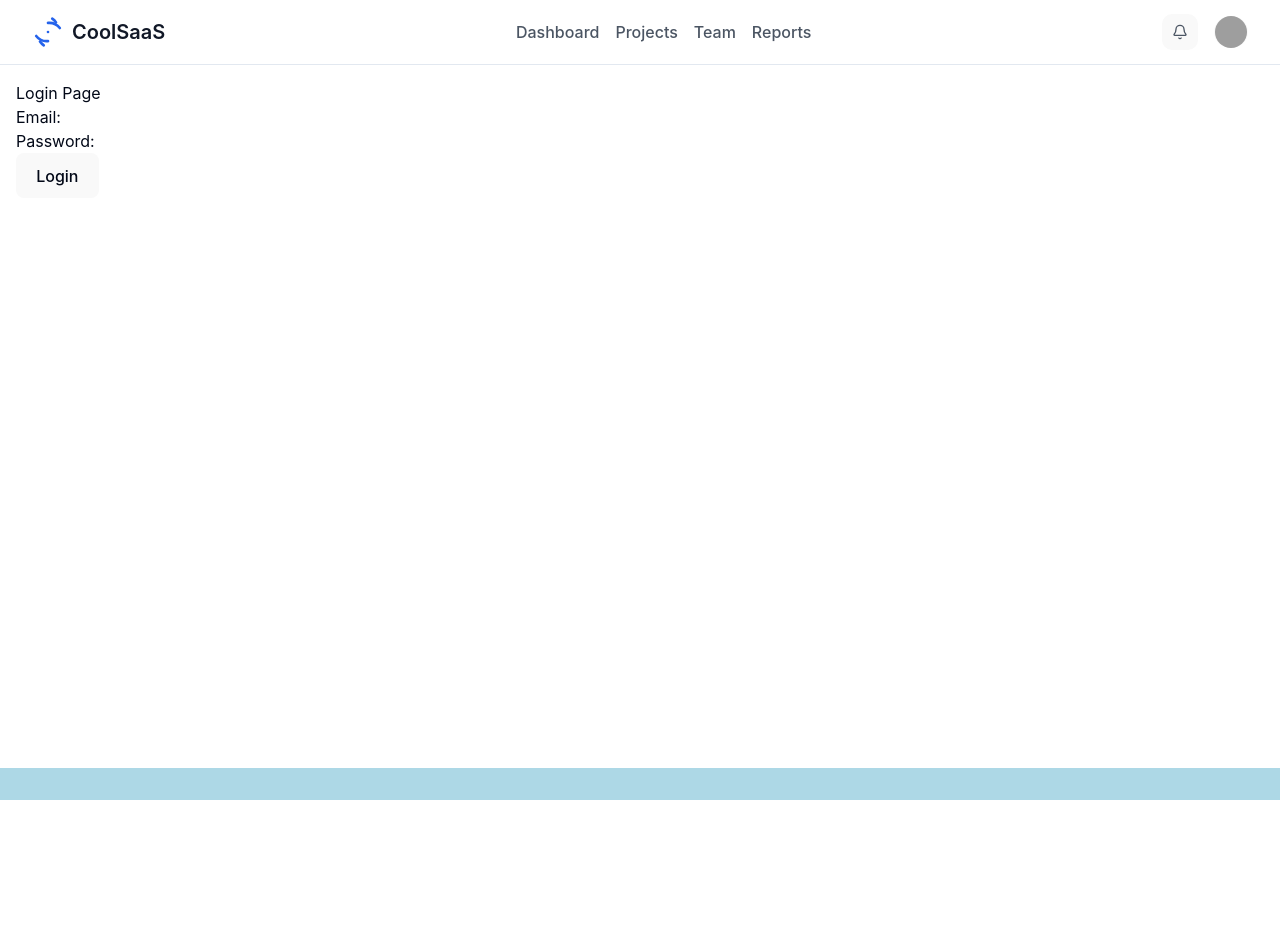
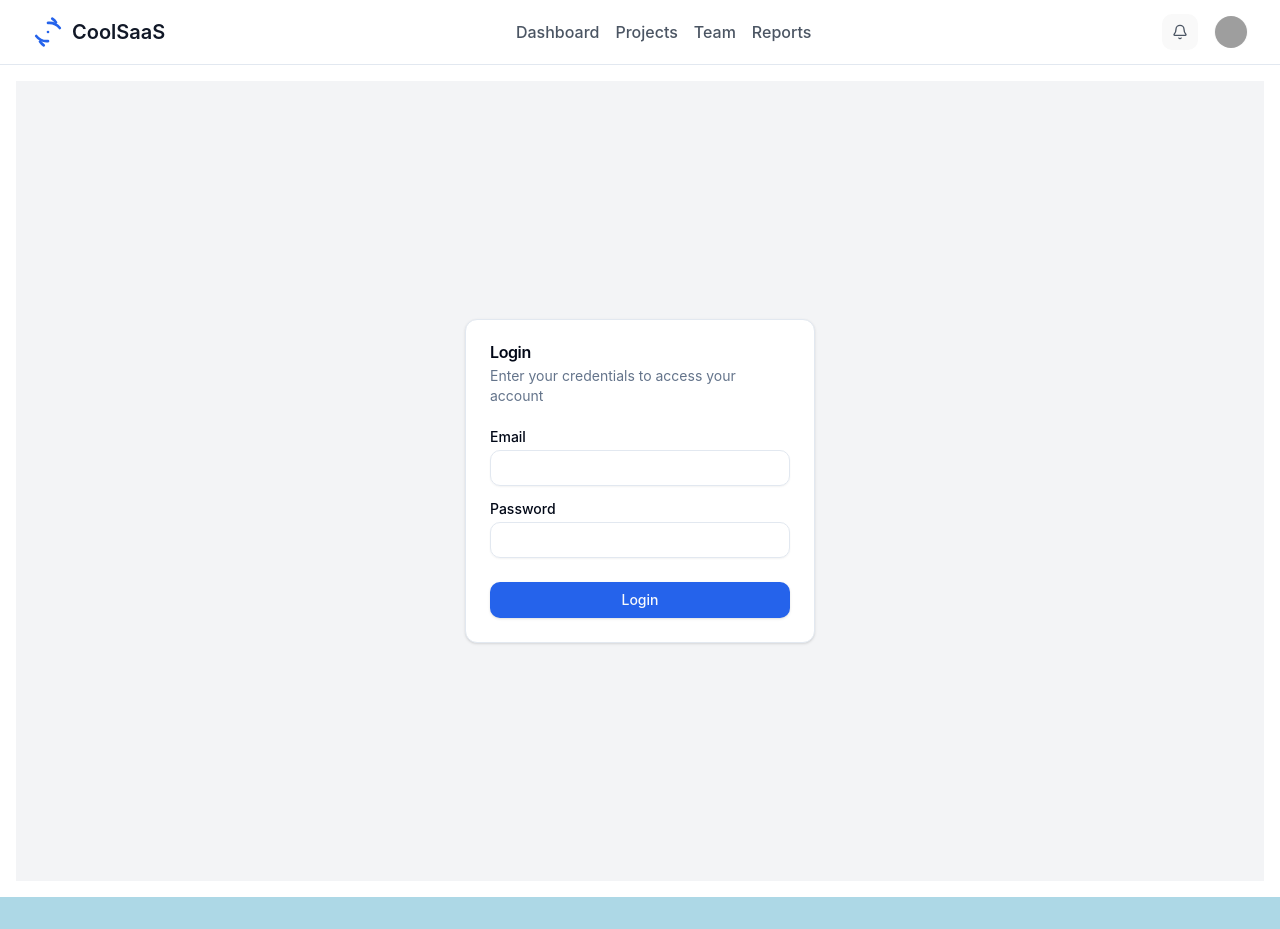
Before and after one commit to Ricky0308/react_django_base, a React (Vite) app in the folder frontend/: page /login in a window 1280 px wide. Before the commit the page ends 800 px from the top, so only its background shows below. Built offline with nearby package versions, Linux system fonts and the light colour scheme; grey boxes are pictures that could not be loaded.

Commit message:
made login form

```diff
--- a/frontend/src/pages/Login.tsx
+++ b/frontend/src/pages/Login.tsx
@@ -1,48 +1,71 @@
-import React, { useState } from 'react';
-import { authService } from '../features/auth/api/authService';
+"use client"
+
+import type React from "react"
+import { useState } from "react"
+import { useNavigate } from "react-router-dom"
+import { authService } from "../features/auth/api/authService"
+import { Button } from "@/components/ui/button"
+import { Input } from "@/components/ui/input"
+import { Label } from "@/components/ui/label"
+import { Card, CardContent, CardDescription, CardFooter, CardHeader, CardTitle } from "@/components/ui/card"
+import { Alert } from "@/components/ui/alert"
 
 const Login: React.FC = () => {
-  const [email, setEmail] = useState('');
-  const [password, setPassword] = useState('');
-  const [message, setMessage] = useState('');
+  const [email, setEmail] = useState("")
+  const [password, setPassword] = useState("")
+  const [error, setError] = useState("")
+  const navigate = useNavigate()
 
   const handleLogin = async (e: React.FormEvent) => {
-    e.preventDefault();
+    e.preventDefault()
     try {
-      await authService.login({ email, password });
-      setMessage('Login successful');
+      await authService.login({ email, password })
+      navigate("/dashboard") // Redirect to dashboard after successful login
     } catch (error) {
-      setMessage('Login failed');
+      setError("Invalid email or password")
     }
-  };
+  }
 
   return (
-    <div>
-      <h2>Login Page</h2>
+    <div className="flex items-center justify-center min-h-screen bg-gray-100">
+      <Card className="w-[350px]">
+        <CardHeader>
+          <CardTitle>Login</CardTitle>
+          <CardDescription>Enter your credentials to access your account</CardDescription>
+        </CardHeader>
         <form onSubmit={handleLogin}>
-        <div>
-          <label>Email:</label>
-          <input
-            type="email"
-            value={email}
-            onChange={(e) => setEmail(e.target.value)}
-            required
-          />
+          <CardContent>
+            <div className="grid w-full items-center gap-4">
+              <div className="flex flex-col space-y-1.5">
+                <Label htmlFor="email">Email</Label>
+                <Input id="email" type="email" value={email} onChange={(e) => setEmail(e.target.value)} required />
               </div>
-        <div>
-          <label>Password:</label>
-          <input
+              <div className="flex flex-col space-y-1.5">
+                <Label htmlFor="password">Password</Label>
+                <Input
+                  id="password"
                   type="password"
                   value={password}
                   onChange={(e) => setPassword(e.target.value)}
                   required
                 />
               </div>
-        <button type="submit">Login</button>
+            </div>
+          </CardContent>
+          <CardFooter className="flex flex-col">
+            <Button className="w-full" type="submit">
+              Login
+            </Button>
+            {error && (
+              <Alert variant="destructive" className="mt-4 p-2 text-sm w-full">
+                {error}
+              </Alert>
+            )}
+          </CardFooter>
         </form>
-      {message && <p>{message}</p>}
+      </Card>
     </div>
-  );
-};
+  )
+}
 
-export default Login;
+export default Login
```
Lines whose indentation alone changed are shown as unchanged.
